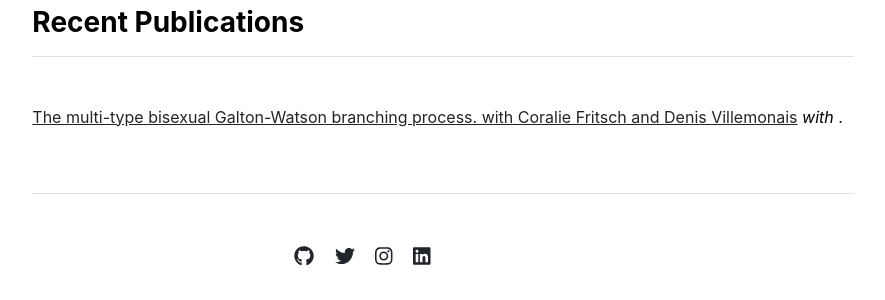
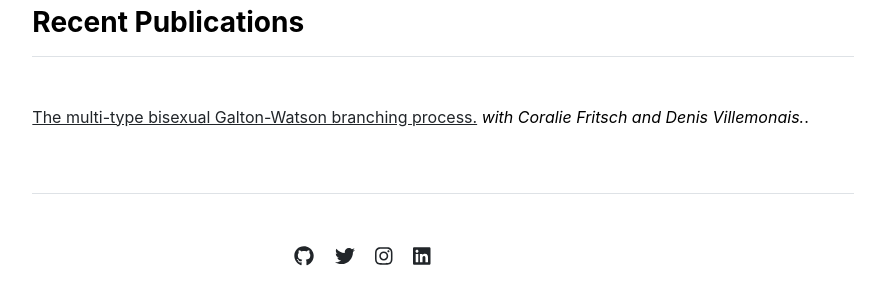
Before and after one commit to nzalduendo/nzalduendo.github.io, a Jekyll site: the page built from publications.md, in a window 1280 px wide. Shown: the part 167-467 px from the top of the page, without its empty margins (197-1082 px from the left). Built offline with Jekyll 4.4.1, drawn with Linux system fonts in a browser that asks for light colours.

Commit message:
Update publications.yml

```diff
--- a/_data/publications.yml
+++ b/_data/publications.yml
@@ -2,4 +2,4 @@ featured:
 - {name: 'The multi-type bisexual Galton-Watson branching process.', url: 'https://arxiv.org/abs/2206.09622', contributors: 'Coralie Fritsch and Denis Villemonais.'}
 
 index:
-- {name: 'The multi-type bisexual Galton-Watson branching process. with Coralie Fritsch and Denis Villemonais', url: 'https://arxiv.org/abs/2206.09622'}
+- {name: 'The multi-type bisexual Galton-Watson branching process.', url: 'https://arxiv.org/abs/2206.09622', contributors: 'Coralie Fritsch and Denis Villemonais.'}
```
